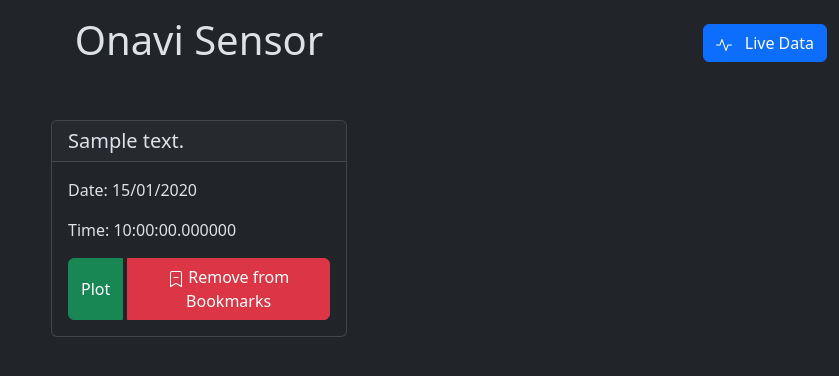
After one commit to ch3p4ll3/onavi-webapp, a FastAPI app: template app/www-data/templates/bookmarks.html in a window 1280 px wide. The commit adds this page. Shown: the top 376 px of the page, without its empty margins (441-1280 px from the left). Run offline with FastAPI, Linux system fonts and the light colour scheme; the template is opened without the code that fills it: most values are stand-ins (such as "Sample title", 1, 10 or a date in 2020); some libraries are stand-ins or nearby versions.

Commit message:
add bookmarks page

```diff
--- a/app/main.py
+++ b/app/main.py
@@ -30,8 +30,8 @@ app = FastAPI(lifespan=lifespan)
 
 app.add_middleware(GZipMiddleware, minimum_size=1000)
 
-app.include_router(get_bookmarks_router(), prefix="/bookmarks")
-app.include_router(get_plot_router(), prefix="/plot")
+app.include_router(get_bookmarks_router(), prefix="/api/bookmarks")
+app.include_router(get_plot_router(), prefix="/api/plot")
 
 app.mount("/static", StaticFiles(directory=base_path / "www-data/static"), name="static")
 app.include_router(get_pages_router(templates))
--- a/app/routers/bookmarks.py
+++ b/app/routers/bookmarks.py
@@ -40,7 +40,7 @@ def get_router():
             raise HTTPException(status_code=404, detail="Bookmark not found")
         return bookmark
 
-    @router.delete("/{id}", response_model=bool)
+    @router.delete("/{id}", response_model=bool, name="bookmark_delete")
     async def delete_bookmark(id: int, db: Annotated[Session, Depends(get_session)]):
         is_deleted = Bookmark.delete(bookmark_id=id, db=db)
 
--- a/app/routers/plot.py
+++ b/app/routers/plot.py
@@ -6,6 +6,7 @@ from fastapi import APIRouter
 from ..helpers.influx_helper import InfluxHelper
 from ..helpers.utils import Utils
 from ..entities.plotly_plot import PlotlyPlot
+
 
 def get_router():
     router = APIRouter()
--- a/app/www-data/templates/base.html
+++ b/app/www-data/templates/base.html
@@ -28,6 +28,9 @@
 <script src="{{ url_for('static', path='/js/bootstrap.min.js') }}"></script>
 
 <script>
+
+    let base_url = window.location.protocol + '//' + window.location.host;
+
     async function make_delete_request(url, body, add_headers = true, stringify = true) {
         headers = {
             "content-type": "application/json",
--- /dev/null
+++ b/app/www-data/templates/bookmarks.html
@@ -0,0 +1,69 @@
+{% extends "base.html" %}
+
+{% block content %}
+    <div class="position-relative">
+        <div class="position-absolute top-0 end-0 pt-4">
+            <a href="{{ url_for('index') }}" class="btn btn-primary ">
+                <svg xmlns="http://www.w3.org/2000/svg" width="16" height="16" fill="currentColor" class="bi bi-activity" viewBox="0 0 16 16">
+                    <path fill-rule="evenodd" d="M6 2a.5.5 0 0 1 .47.33L10 12.036l1.53-4.208A.5.5 0 0 1 12 7.5h3.5a.5.5 0 0 1 0 1h-3.15l-1.88 5.17a.5.5 0 0 1-.94 0L6 3.964 4.47 8.171A.5.5 0 0 1 4 8.5H.5a.5.5 0 0 1 0-1h3.15l1.88-5.17A.5.5 0 0 1 6 2Z"/>
+                    </svg>
+                &nbsp;
+                Live Data
+            </a>
+        </div>
+    </div>
+
+    <h1 class="text-center pt-3">Onavi Sensor</h1>
+
+    <div class="row justify-content-center pt-5 bookmarks">
+        {% if bookmarks | length > 0 %}
+            {% for i in bookmarks %}
+                <div class="col col-sm-12 col-md-3 bookmark">
+                    <div class="card">
+                        <h5 class="card-header">{{i.description}}</h5>
+                        <div class="card-body">
+                            <div class="card-text">
+                                <p>Date: {{ i.date.strftime('%d/%m/%Y') }}</p>
+                                <p>Time: {{ i.date.strftime('%H:%M:%S.%f') }}</p>
+                            </div>
+
+                            <div class="btn-group" role="group" aria-label="Basic outlined example">
+                                <button class="btn btn-success" onclick='plot({{ i.id }})'>Plot</button>
+
+                                <button class="btn btn-danger ms-1" onclick='removeBookMark({{ i.id }}, this)'>
+                                    <svg xmlns="http://www.w3.org/2000/svg" width="16" height="16" fill="currentColor" class="bi bi-bookmark-dash" viewBox="0 0 16 16">
+                                        <path fill-rule="evenodd" d="M5.5 6.5A.5.5 0 0 1 6 6h4a.5.5 0 0 1 0 1H6a.5.5 0 0 1-.5-.5z"/>
+                                        <path d="M2 2a2 2 0 0 1 2-2h8a2 2 0 0 1 2 2v13.5a.5.5 0 0 1-.777.416L8 13.101l-5.223 2.815A.5.5 0 0 1 2 15.5V2zm2-1a1 1 0 0 0-1 1v12.566l4.723-2.482a.5.5 0 0 1 .554 0L13 14.566V2a1 1 0 0 0-1-1H4z"/>
+                                    </svg>
+                                    Remove from Bookmarks
+                                </button>
+                            </div>
+                        </div>
+                    </div>
+                </div>
+            {% endfor %}
+        {% else %}
+            <div class="position-absolute top-50 start-50 translate-middle">
+                <h2 class="text-center">No Bookmarks found</h2>
+            </div>
+        {% endif %}
+    </div>
+{% endblock %}
+
+{% block scripts %}
+
+<script>
+    async function removeBookMark(bookmarkId, element) {
+        const response = await fetch(`${base_url}/api/bookmarks/${bookmarkId}`, {
+            method: 'DELETE'
+        });
+
+        if (!response.ok) {
+            throw new Error(`HTTP error! status: ${response.status}`);
+        }
+
+        element.parentElement.parentElement.parentElement.parentElement.remove()
+    }
+</script>
+
+{% endblock %}
--- a/app/www-data/templates/index.html
+++ b/app/www-data/templates/index.html
@@ -4,7 +4,7 @@
     <div class="container-fluid">
         <div class="position-relative">
             <div class="position-absolute top-0 end-0 pt-4">
-                <a href="/bookmarks" class="btn btn-primary ">
+                <a href="{{ url_for('bookmarks') }}" class="btn btn-primary ">
                     <svg xmlns="http://www.w3.org/2000/svg" width="16" height="16" fill="currentColor" class="bi bi-bookmark" viewBox="0 0 16 16">
                         <path d="M2 2a2 2 0 0 1 2-2h8a2 2 0 0 1 2 2v13.5a.5.5 0 0 1-.777.416L8 13.101l-5.223 2.815A.5.5 0 0 1 2 15.5V2zm2-1a1 1 0 0 0-1 1v12.566l4.723-2.482a.5.5 0 0 1 .554 0L13 14.566V2a1 1 0 0 0-1-1H4z" />
                     </svg>
```
Also changed, not shown: app/routers/pages.py (+18 -4 lines).
